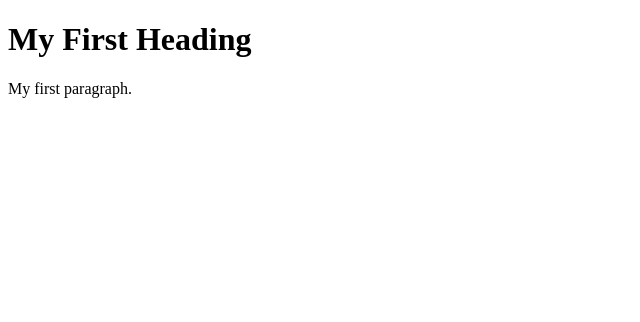
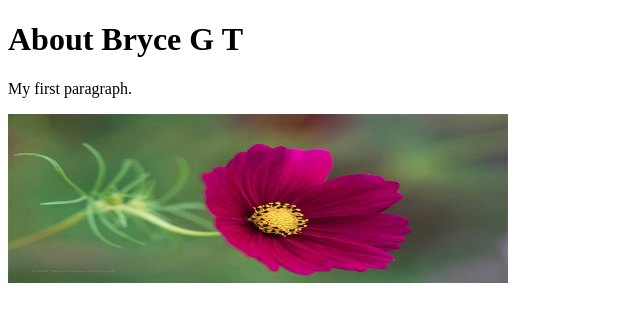
Before and after one commit to BryceGT/AboutBryceGT, a plain HTML site: page index.html in a window 1280 px wide. Shown: the whole page, without its empty margins (0-640 px from the left). Drawn offline with Linux system fonts and the light colour scheme.

Commit message:
Photo+Test

```diff
--- a/index.html
+++ b/index.html
@@ -2,8 +2,9 @@
 <html>
 <body>
 
-<h1>My First Heading</h1>
+<h1>About Bryce G T</h1>
 <p>My first paragraph.</p>
 
+<img src="glower.jpg" width="500" height="169">
 </body>
 </html>
```
Also changed, not shown: glower.jpg (added).
